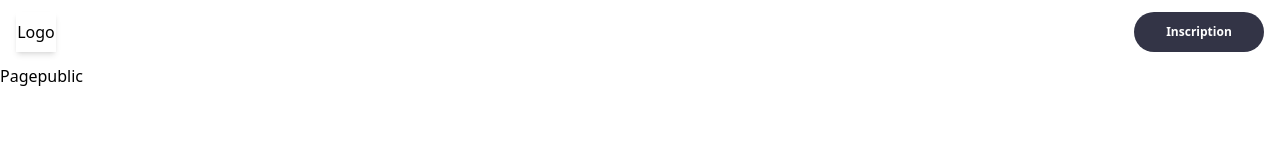
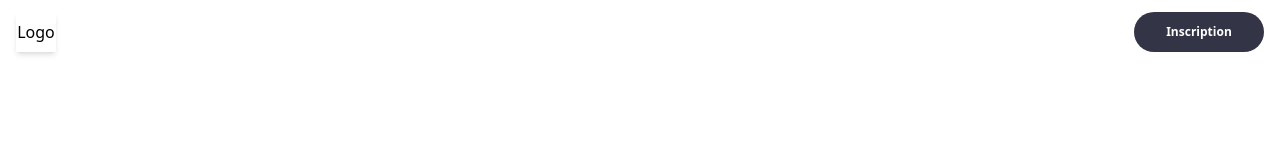
Before and after one commit to andrea00728/Gestion_table, a React (Vite) app in the folder frontend/: page /pagepublic in a window 1280 px wide. Shown: the top 160 px of the page. Built offline with nearby package versions, Linux system fonts and the light colour scheme.

Commit message:
rien a modifier pour le moment

```diff
--- a/frontend/src/pages/Pagepublic.jsx
+++ b/frontend/src/pages/Pagepublic.jsx
@@ -1,7 +1,7 @@
 export default function Pagepublic(){
     return (
         <>
-        <h1>Pagepublic</h1>
+
         </>
     );
 }
```
